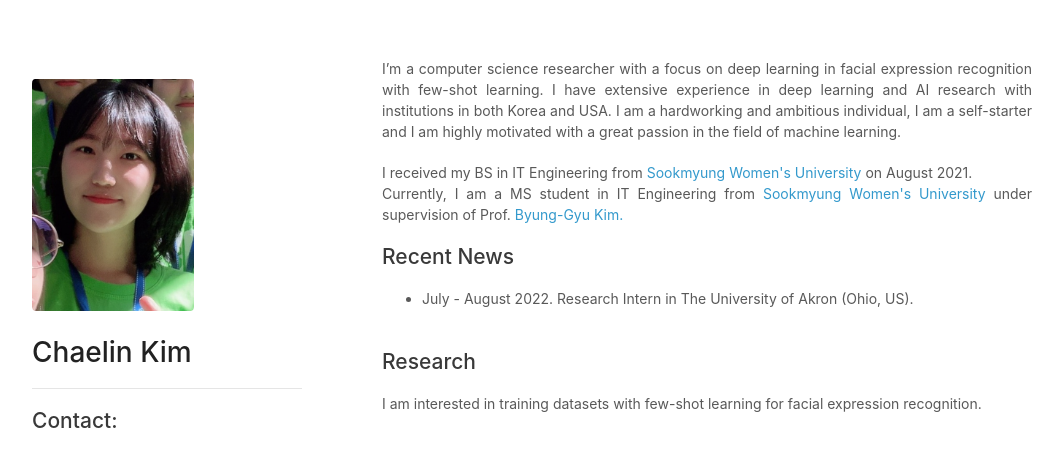
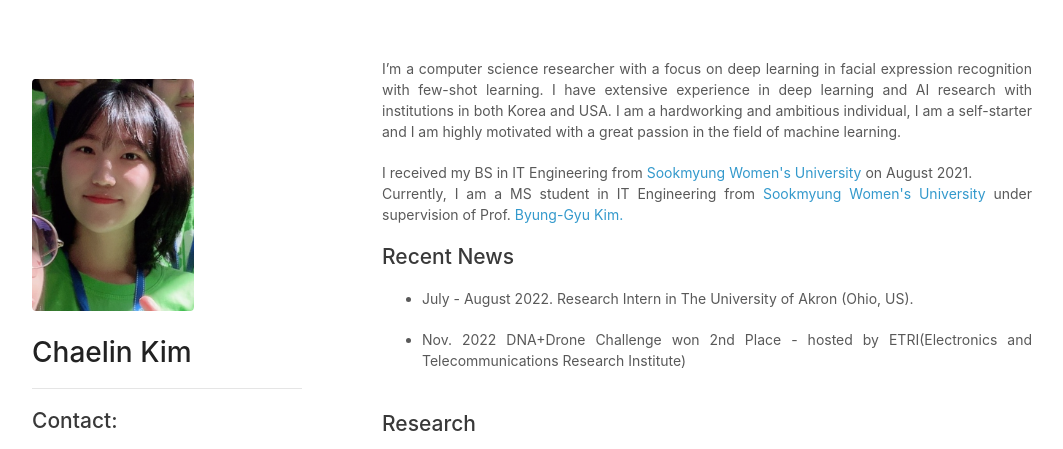
Before and after one commit to chaelin0722/introduction, a plain HTML site: page index.html in a window 1280 px wide. Shown: the top 449 px of the page, without its empty margins (108-1171 px from the left). Drawn offline with Linux system fonts and the light colour scheme; a script that the page names is missing.

Commit message:
Update index.html

```diff
--- a/index.html
+++ b/index.html
@@ -60,6 +60,11 @@
 
 	    <ul>
 	    	<li> July - August 2022. Research Intern in The University of Akron (Ohio, US).
+
+	    </ul>
+
+	    <ul>
+	    	<li> Nov. 2022 DNA+Drone Challenge won 2nd Place - hosted by ETRI(Electronics and Telecommunications Research Institute)
 
 	    </ul>
 	    </div>
```
